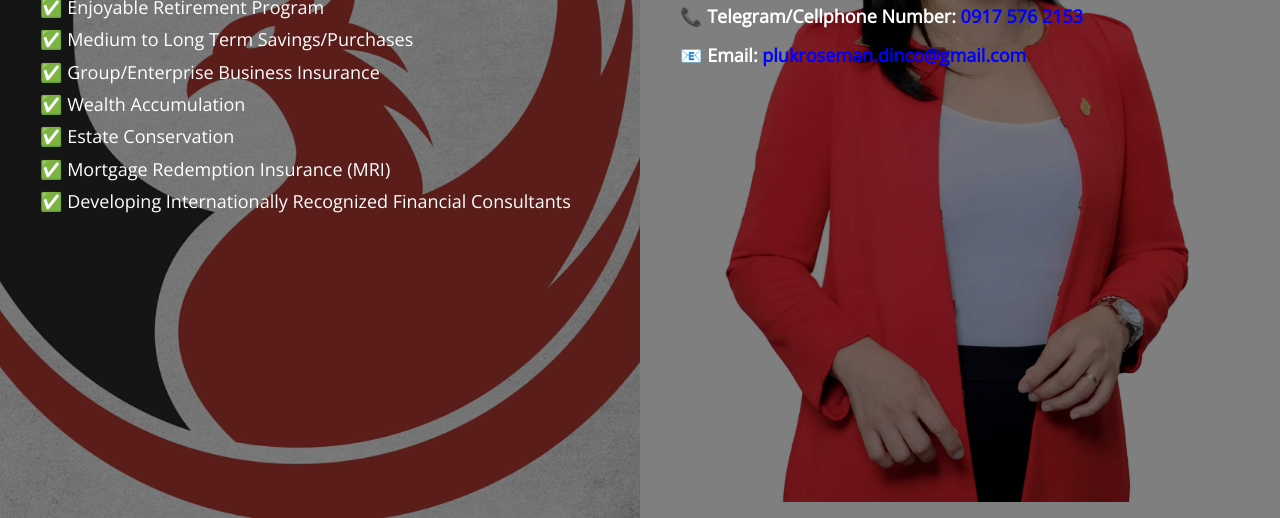
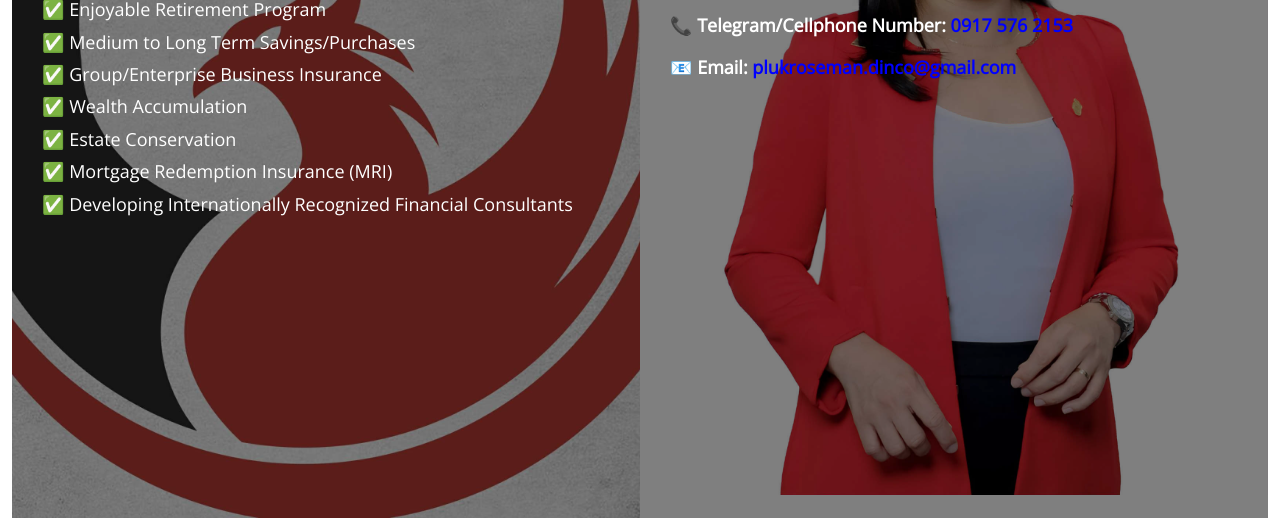
Before and after one commit to rdinco/Otchie-Dinco-Pru-Life-UK-Consultant, a plain HTML site: page index.html in a window 1280 px wide. Shown: the part 282-800 px from the top of the page. Drawn offline with nearby package versions, Linux system fonts and the light colour scheme.

Commit message:
Update index.html

```diff
--- a/index.html
+++ b/index.html
@@ -3,7 +3,13 @@
 <head>
   <meta charset="UTF-8">
   <title>Otchie Dinco | Pru Life UK Consultant</title>
+
+  <!-- Google Fonts -->
   <link href="https://fonts.googleapis.com/css2?family=Bebas+Neue&family=Open+Sans&display=swap" rel="stylesheet">
+
+  <!-- Bootstrap CSS -->
+  <link href="https://cdn.jsdelivr.net/npm/bootstrap@5.3.3/dist/css/bootstrap.min.css" rel="stylesheet">
+
   <style>
     * {
       margin: 0;
@@ -25,17 +31,10 @@
       height: auto;
     }
 
-    .container {
-      display: flex;
-      flex-wrap: wrap;
+    .section {
       min-height: 100vh;
-    }
-
-    .section {
-      flex: 1;
-      min-width: 300px;
       background-position: center;
-      padding: 60px 40px;
+      padding: 60px 30px;
       position: relative;
     }
 
@@ -86,6 +85,7 @@
       list-style: none;
       line-height: 1.8;
       font-size: 18px;
+      padding-left: 0;
     }
 
     .services ul li::before {
@@ -106,17 +106,23 @@
     .connect a:hover {
       text-decoration: underline;
     }
+
+    @media (max-width: 768px) {
+      .section {
+        padding: 40px 20px;
+      }
+    }
   </style>
 </head>
 <body>
 
-  <!-- Pru Life UK Logo (Top Right) -->
-  <img src="https://i.pinimg.com/736x/c2/cb/95/c2cb954ea2e3e55c64df726dc1fbb188.jpg" alt="Pru Life UK Logo" class="logo">
+  <!-- Pru Life UK Logo -->
+  <img src="https://i.pinimg.com/736x/c2/cb/95/c2cb954ea2e3e55c64df726dc1fbb188.jpg" alt="Pru Life UK Logo" class="logo img-fluid">
 
-  <div class="container">
-
+  <div class="container-fluid">
+    <div class="row g-0">
       <!-- Services Section -->
-    <div class="section services">
+      <div class="col-md-6 section services">
         <div class="overlay"></div>
         <div class="content">
           <h1>Financial Services</h1>
@@ -137,7 +143,7 @@
       </div>
 
       <!-- Connect With Me Section -->
-    <div class="section connect">
+      <div class="col-md-6 section connect">
         <div class="overlay"></div>
         <div class="content">
           <h2>Connect With Me</h2>
@@ -151,10 +157,12 @@
               plukroseman.dinco@gmail.com
             </a>
           </p>
-
+        </div>
       </div>
     </div>
   </div>
 
+  <!-- Bootstrap JS -->
+  <script src="https://cdn.jsdelivr.net/npm/bootstrap@5.3.3/dist/js/bootstrap.bundle.min.js"></script>
 </body>
 </html>
```
Lines whose indentation alone changed are shown as unchanged.
